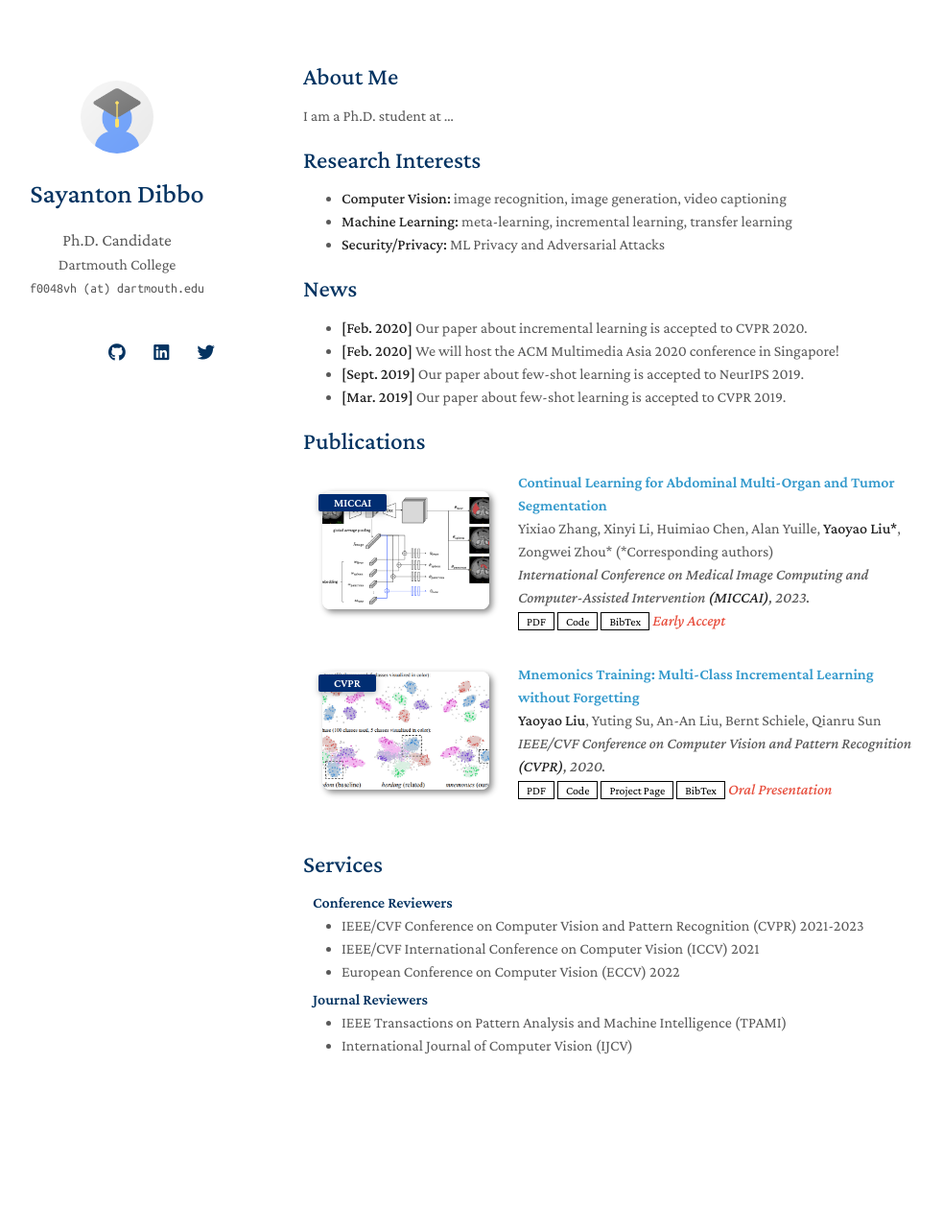
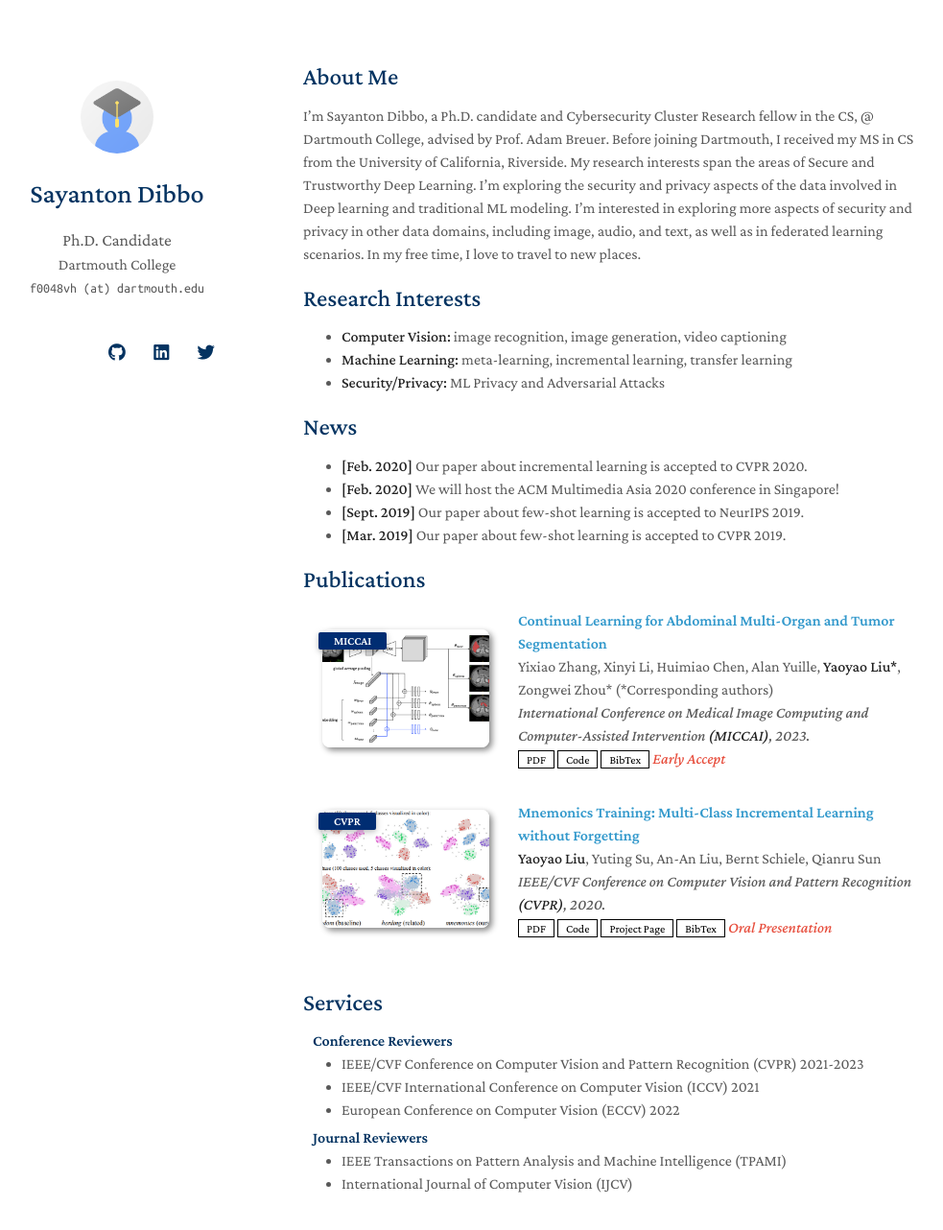
Before and after one commit to SayantonDibbo/SayantonDibbo.github.io, a Jekyll site: the page built from index.md, in a window 1280 px wide and 1340 px high. Shown: the top 1282 px of the window at 96% size, without its empty margins (154-1137 px from the left). Built offline with Jekyll 4.4.1, drawn with Linux system fonts in a browser that asks for light colours; nearby versions of some CDN libraries; a style sheet for code colours, icons or effects is not loaded; our own code applies the rules of GitHub Pages for plain Markdown files.

Commit message:
Update index.md

```diff
--- a/index.md
+++ b/index.md
@@ -4,7 +4,9 @@ layout: homepage
 
 ## About Me
 
-I am a Ph.D. student at ...
+I'm Sayanton Dibbo, a Ph.D. candidate and Cybersecurity Cluster Research fellow in the CS, @ Dartmouth College, advised by Prof. Adam Breuer. Before joining Dartmouth, I received my MS in CS from the University of California, Riverside.
+My research interests span the areas of Secure and Trustworthy Deep Learning.  I'm exploring the security and privacy aspects of the data involved in Deep learning and traditional ML modeling. I'm interested in exploring more aspects of security and privacy in other data domains, including image, audio, and text, as well as in federated learning scenarios.
+In my free time, I love to travel to new places.
 
 ## Research Interests
 
```
